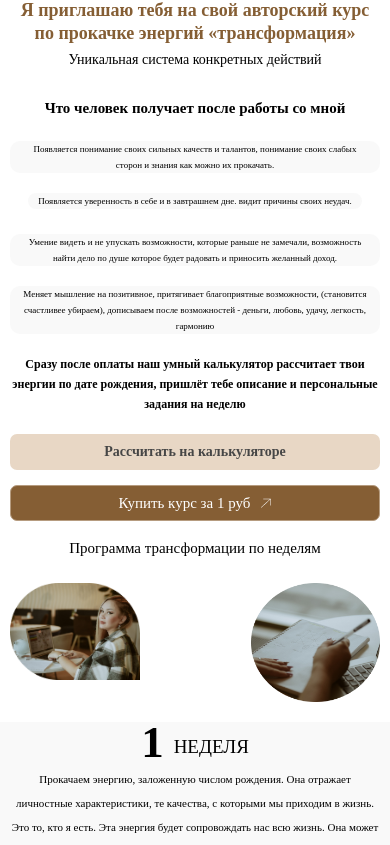
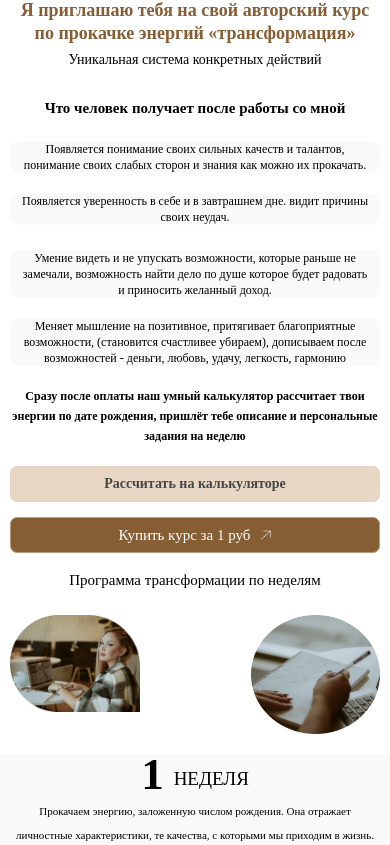
Before and after one commit to Aramayis331/Numerology, a React (Create React App) app: page / in a window 390 px wide. Shown: the part 1530-2375 px from the top of the page. Built offline with nearby package versions, Linux system fonts and the light colour scheme; a web font is replaced by a local one.

Commit message:
Fixes text

```diff
--- a/src/pages/home/components/cause/Сause.scss
+++ b/src/pages/home/components/cause/Сause.scss
@@ -382,16 +382,21 @@
     width: 100%;
   }
   .section__six__bottom__cart {
-    font-size: 11px;
+    font-size: 13px;
     line-height: 19px;
     height: -webkit-max-content;
     height: -moz-max-content;
     height: max-content;
-    width: 254px;
+    width: 290px;
     padding: 15px 11px 10px 30px;
   }
 }
-
+@media (max-width: 440px) {
+  .section__six__bottom__cart {
+    font-size: 12px;
+    width: 270px;
+  }
+}
 @media (max-width: 400px) {
   .section__six__top__left__title {
     margin-top: 15px;
@@ -408,9 +413,9 @@
     width: 58%;
   }
   .section__six__bottom__cart {
-    font-size: 8px;
-    line-height: 17px;
-    width: 216px;
+    font-size: 12px;
+    line-height: 14px;
+    width: 240px;
     padding: 15px 13px 10px 26px;
     left: 0px;
   }
--- a/src/pages/home/components/invitation/Invitation.scss
+++ b/src/pages/home/components/invitation/Invitation.scss
@@ -248,7 +248,8 @@
     background: rgba(217, 217, 217, 0.16);
     margin-top: 20px;
     border-radius: 10px;
-    font-size: 11px;
+    font-size: 13px;
+    line-height: 20px;
     padding: 0px 10px;
   }
 }
@@ -279,7 +280,7 @@
   }
   .section__three__container__text {
     line-height: 16px;
-    font-size: 9px;
+    font-size: 12px;
   }
 }
 @media (max-width: 350px) {
```
Also changed, not shown: src/pages/home/components/modalBirth/index.jsx (+0 -14 lines).
